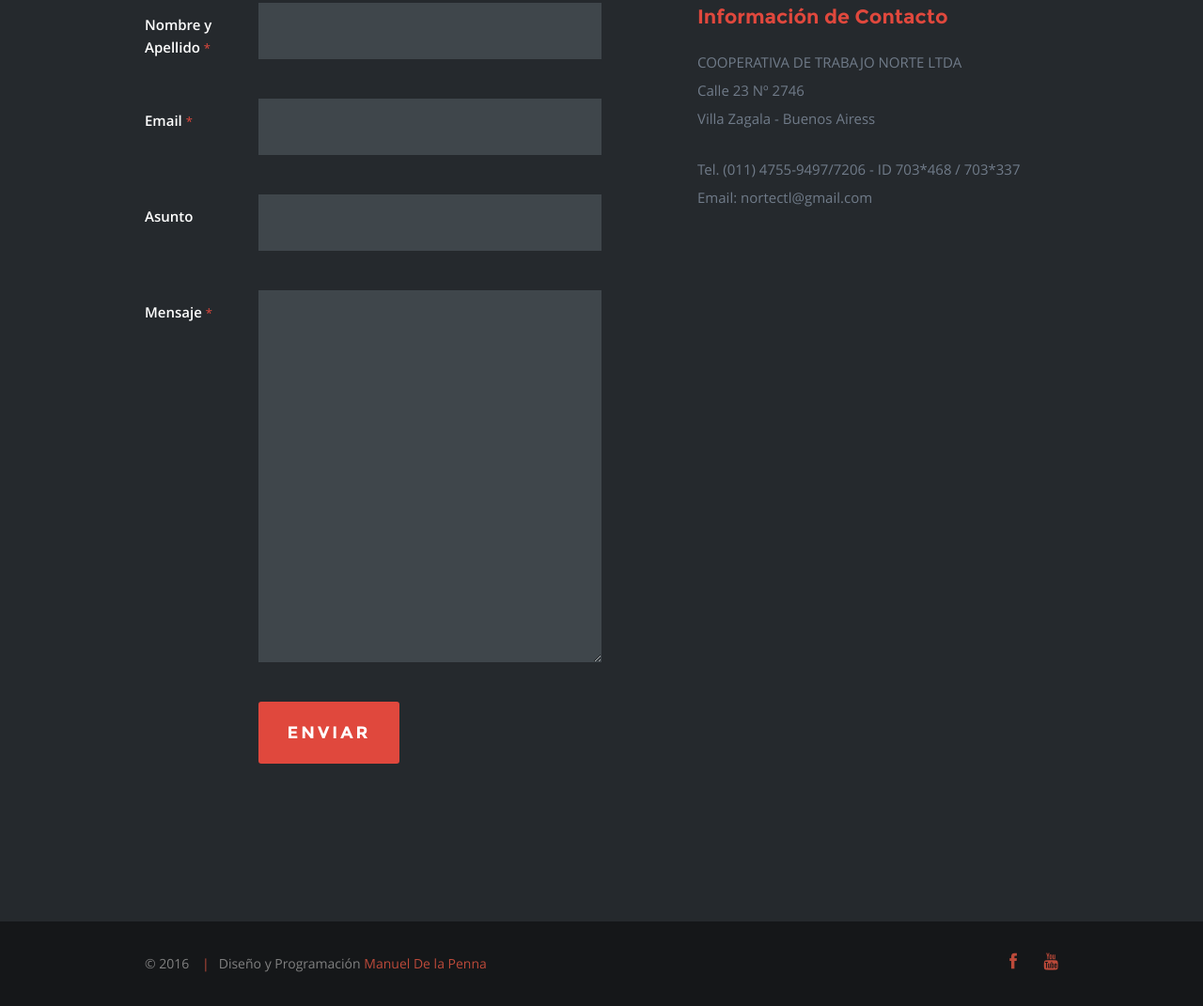
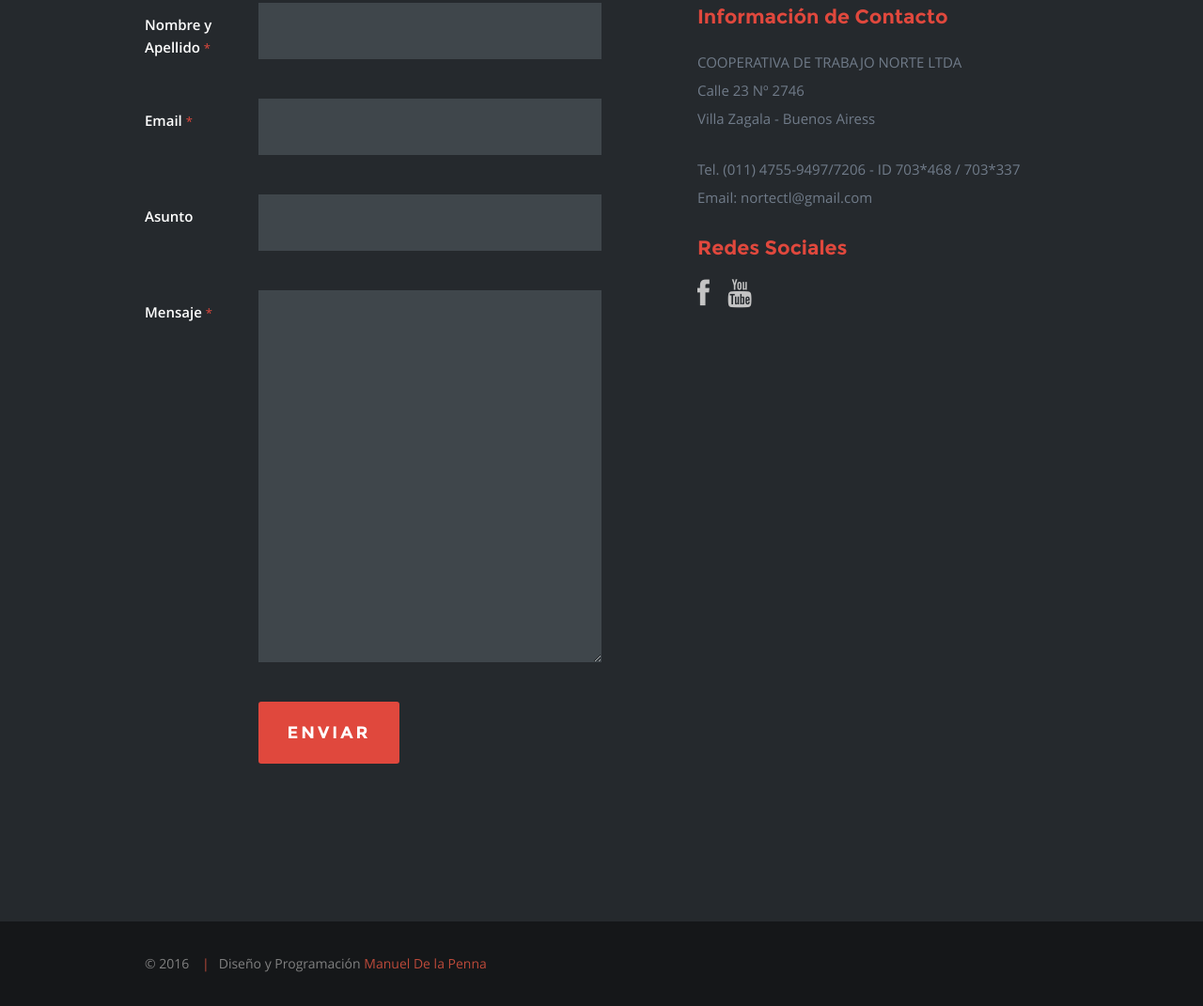
Before and after one commit to manueldelapenna/nortecooperativa.com, a plain HTML site: page index.html in a window 1280 px wide. Shown: the part 5422-6493 px from the top of the page at 94% size. Drawn offline with nearby package versions, Linux system fonts and the light colour scheme; some packages are replaced by stand-ins of ours.

Commit message:
se cambian de lugar las redes sociales

```diff
--- a/index.html
+++ b/index.html
@@ -778,7 +778,17 @@
             <p>
             Tel. (011) 4755-9497/7206 - ID 703*468 / 703*337<br />
             Email: nortectl@gmail.com
-            </p><br />
+            </p>
+
+
+			<h3>Redes Sociales</h3>
+			<div class="social-links">
+				<a href="#"><i class="icon-facebook icon-2x"></i></a>
+				&nbsp;
+				&nbsp;
+				<a href="#"><i class="icon-youtube icon-2x"></i></a>
+			</div>
+
 
          </aside>
 
@@ -799,12 +809,7 @@
             </ul>
          </div>
 
-         <div class="col g-5 pull-right">
-            <ul class="social-links">
-               <li><a href="#"><i class="icon-facebook"></i></a></li>
-               <li><a href="#"><i class="icon-youtube"></i></a></li>
-            </ul>
-         </div>
+
 
       </div>
 
```
